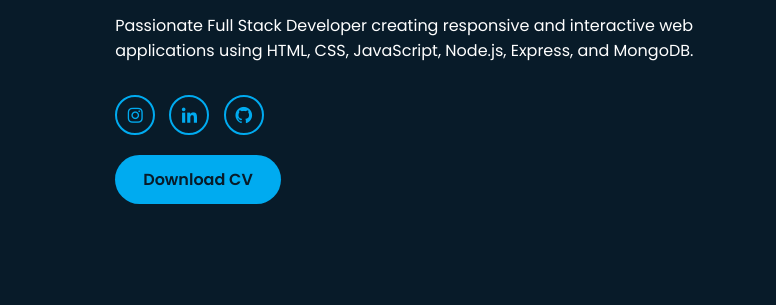
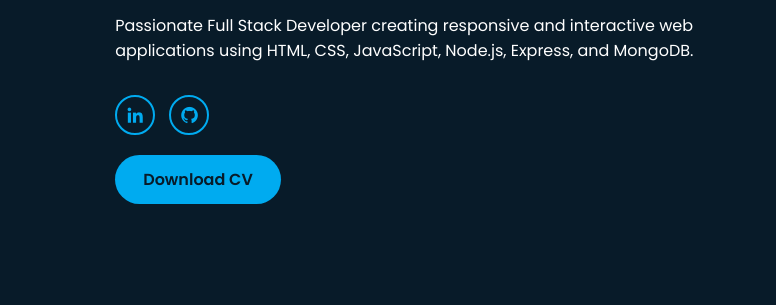
Before and after one commit to InnovativeSoura/Portfolio-Web-Site, a plain HTML site: page index.html in a window 1280 px wide. Shown: the part 453-758 px from the top of the page, 0-776 px from the left. Drawn offline with nearby package versions, Linux system fonts and the light colour scheme; grey boxes are pictures that could not be loaded.

Commit message:
Updated portfolio

```diff
--- a/index.html
+++ b/index.html
@@ -43,7 +43,6 @@
       </p>
 
       <div class="social-media">
-        <a href="https://www.instagram.com/_nyctophile.soura_/"><i class='bx bxl-instagram'></i></a>
         <a href="https://www.linkedin.com/in/souradipta-patra-310669260/"><i class='bx bxl-linkedin'></i></a>
         <a href="https://github.com/InnovativeSoura"><i class='bx bxl-github'></i></a>
       </div>
```
Also changed, not shown: Passport Photo.png (added).
